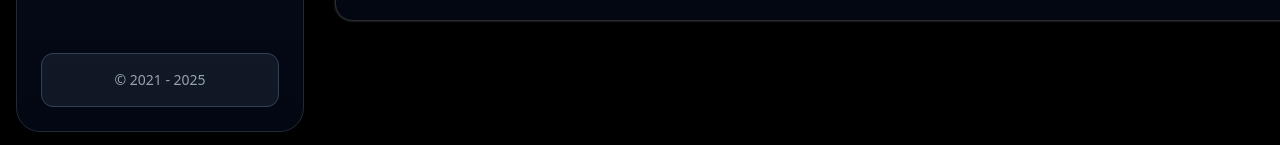
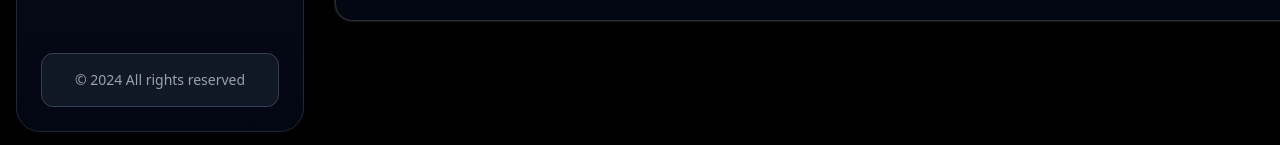
Before and after one commit to ChristianAlicaba2002/My-Portfolio, a React (Vite) app: page /layouts/dashboard in a window 1280 px wide. Shown: the part 748-893 px from the top of the page. Built offline with nearby package versions, Linux system fonts and the light colour scheme.

Commit message:
chore: minimal updates

```diff
--- a/src/components/Sidebar.jsx
+++ b/src/components/Sidebar.jsx
@@ -100,9 +100,7 @@ export default function Sidebar() {
         {/* Footer Section */}
         <div className="absolute bottom-6 left-6 right-6">
           <div className="bg-gray-800/50 rounded-xl p-4 border border-gray-700">
-            <p className="text-gray-400 text-sm text-center">
-            &copy; 2021 - 2025
-            </p>
+            <p className="text-gray-400 text-sm text-center">&copy; 2024 All rights reserved</p>
           </div>
         </div>
       </nav>
```
